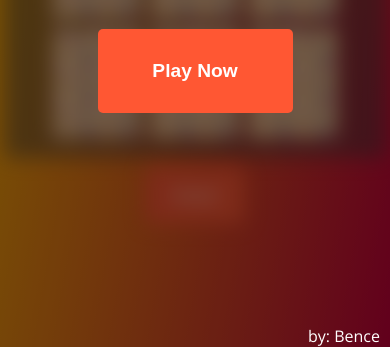
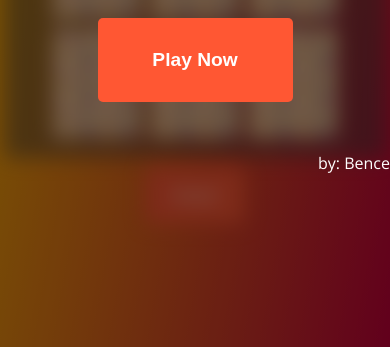
Before and after one commit to szbence7/memory-game, a plain HTML site: page index.html in a window 390 px wide. Shown: the part 497-844 px from the top of the page. Drawn offline with nearby package versions, Linux system fonts and the light colour scheme.

Commit message:
Update style.css

```diff
--- a/style.css
+++ b/style.css
@@ -57,9 +57,6 @@ body {
 
    #author {
     align-self: flex-end;
-    position: absolute;
-    right: 10px;
-    bottom: 0px;
    }
 
    #author > a {
```
